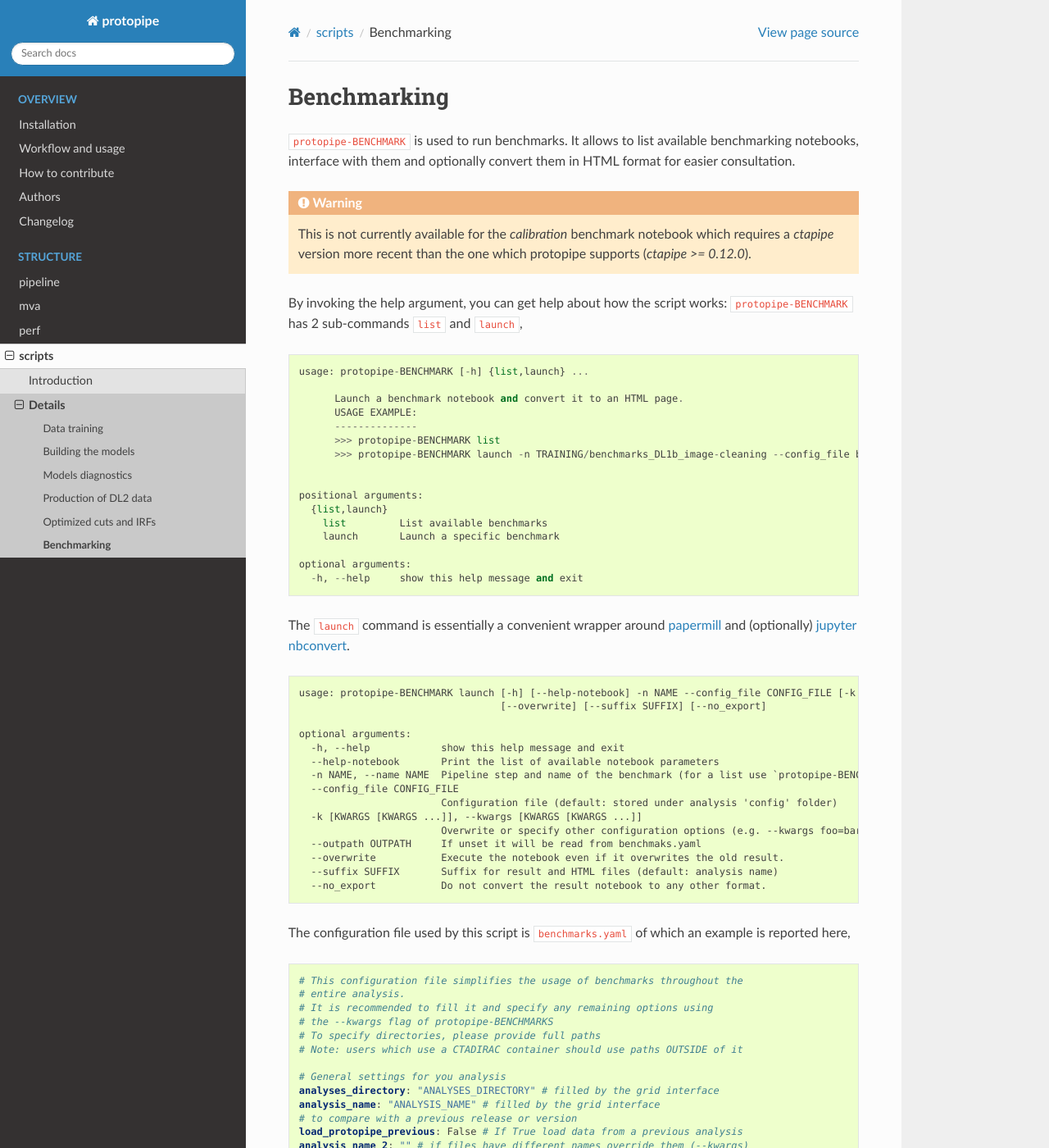
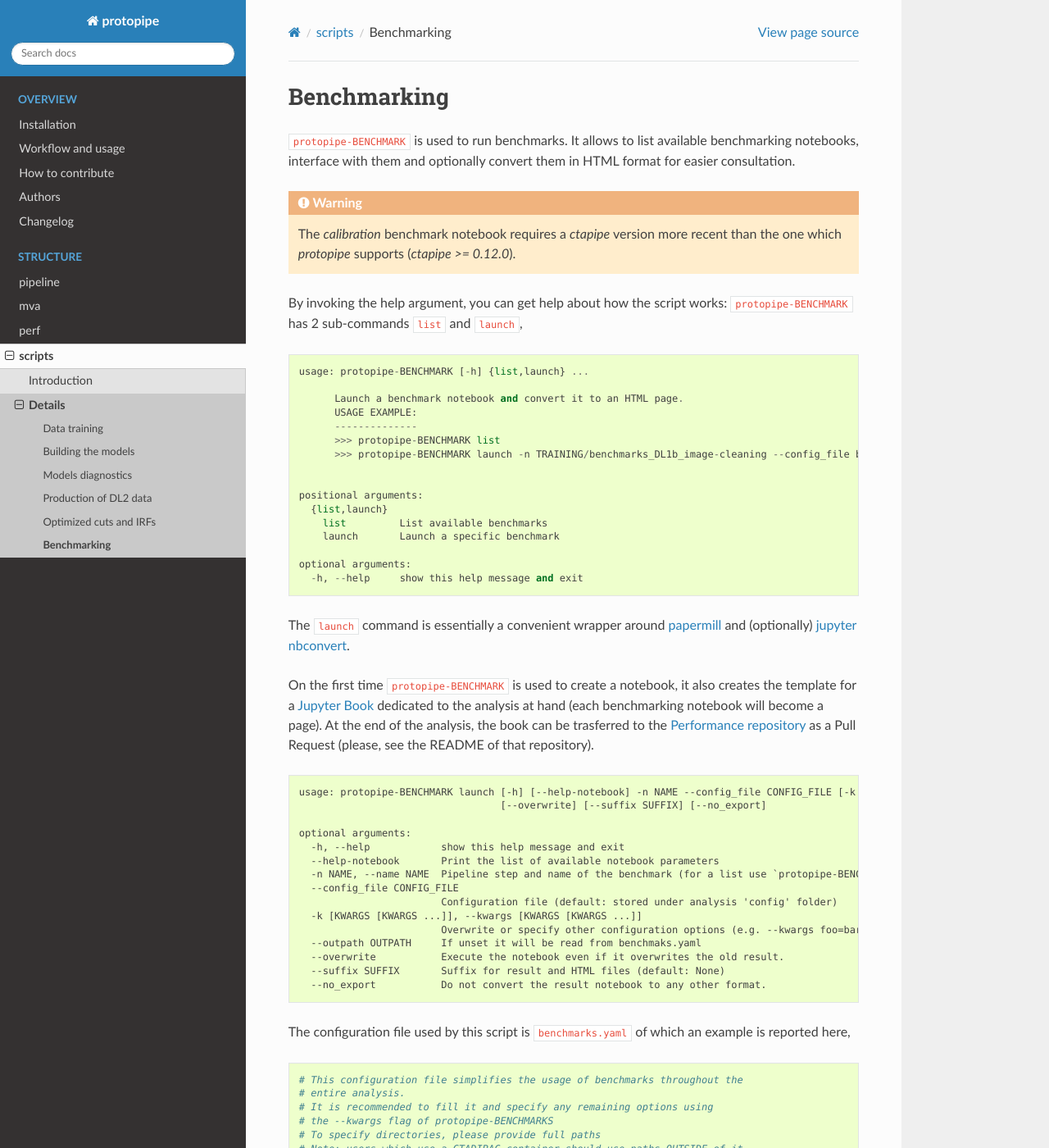
Before and after one commit to cta-observatory/protopipe, a Sphinx documentation site: the page built from docs/scripts/benchmark_script.rst, in a window 1280 px wide and 1400 px high. Shown: the whole window at 82% size. Built offline with Sphinx 7.4.7 and the Read the Docs theme 2.0.0, drawn with Linux system fonts in a browser that asks for light colours; pages that are not in the unit, such as notebooks, are missing from menus; the version number could not be read and is left out.

Commit message:
Update docs

```diff
--- a/docs/scripts/benchmark_script.rst
+++ b/docs/scripts/benchmark_script.rst
@@ -9,9 +9,8 @@ and optionally convert them in HTML format for easier consultation.
 
 .. warning::
 
-  This is not currently available for the *calibration* benchmark notebook
-  which requires a *ctapipe* version more recent than the one which protopipe
-  supports (`ctapipe >= 0.12.0`).
+  The *calibration* benchmark notebook requires a *ctapipe* version more
+  recent than the one which *protopipe* supports (`ctapipe >= 0.12.0`).
 
 By invoking the help argument, you can get help about how the script works:
 ``protopipe-BENCHMARK`` has 2 sub-commands ``list`` and ``launch``,
@@ -39,6 +38,13 @@ The ``launch`` command is essentially a convenient wrapper
 around `papermill <https://papermill.readthedocs.io/en/latest/>`__ and
 (optionally) `jupyter nbconvert <https://nbconvert.readthedocs.io/en/latest/>`__.
 
+On the first time ``protopipe-BENCHMARK`` is used to create a notebook,
+it also creates the template for a `Jupyter Book <https://jupyterbook.org/intro.html>`__
+dedicated to the analysis at hand (each benchmarking notebook will become a page).
+At the end of the analysis, the book can be trasferred to the
+`Performance repository <https://gitlab.cta-observatory.org/mperesano/protopipe-results>`__
+as a Pull Request (please, see the README of that repository).
+
 .. code-block::
 
   usage: protopipe-BENCHMARK launch [-h] [--help-notebook] -n NAME --config_file CONFIG_FILE [-k [KWARGS [KWARGS ...]]] [--outpath OUTPATH]
@@ -54,7 +60,7 @@ around `papermill <https://papermill.readthedocs.io/en/latest/>`__ and
                           Overwrite or specify other configuration options (e.g. --kwargs foo=bar fiz=biz)
     --outpath OUTPATH     If unset it will be read from benchmaks.yaml
     --overwrite           Execute the notebook even if it overwrites the old result.
-    --suffix SUFFIX       Suffix for result and HTML files (default: analysis name)
+    --suffix SUFFIX       Suffix for result and HTML files (default: None)
     --no_export           Do not convert the result notebook to any other format.
 
 The configuration file used by this script is ``benchmarks.yaml`` of which an example is reported here,
```
